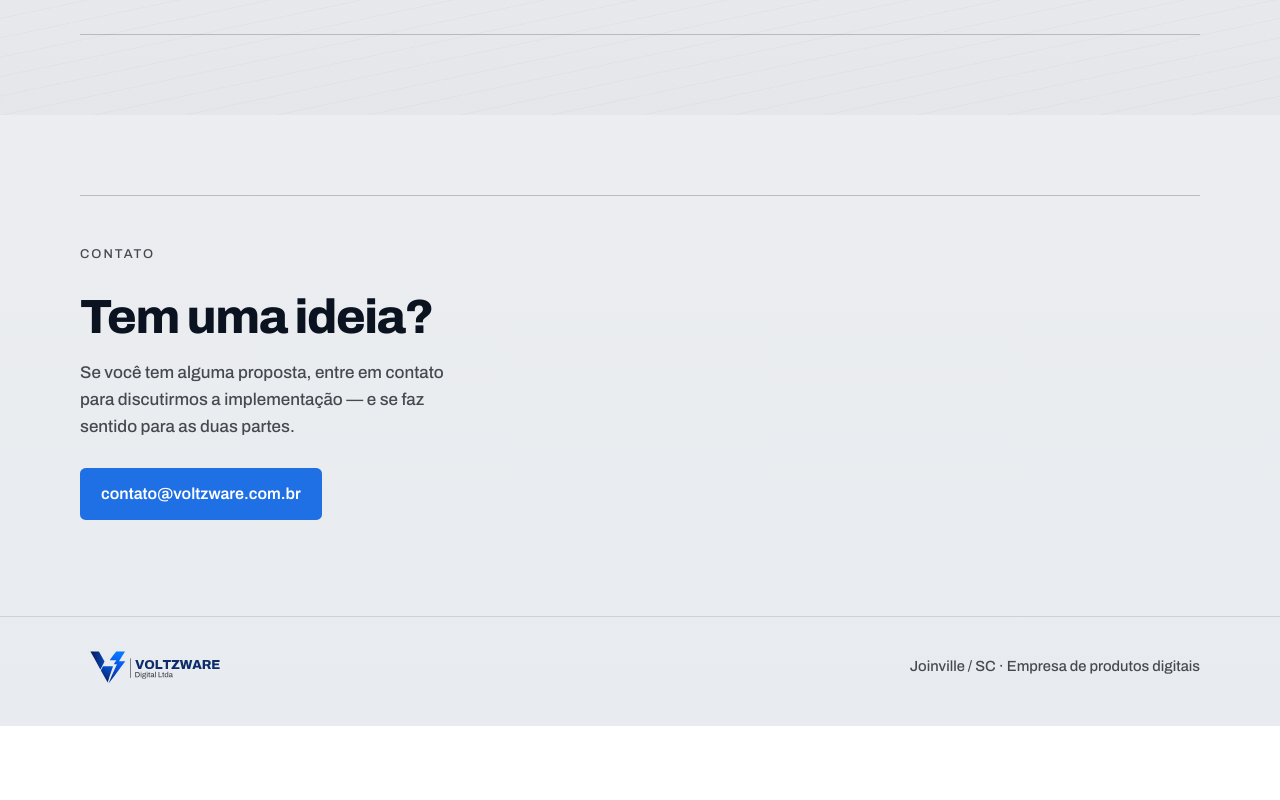
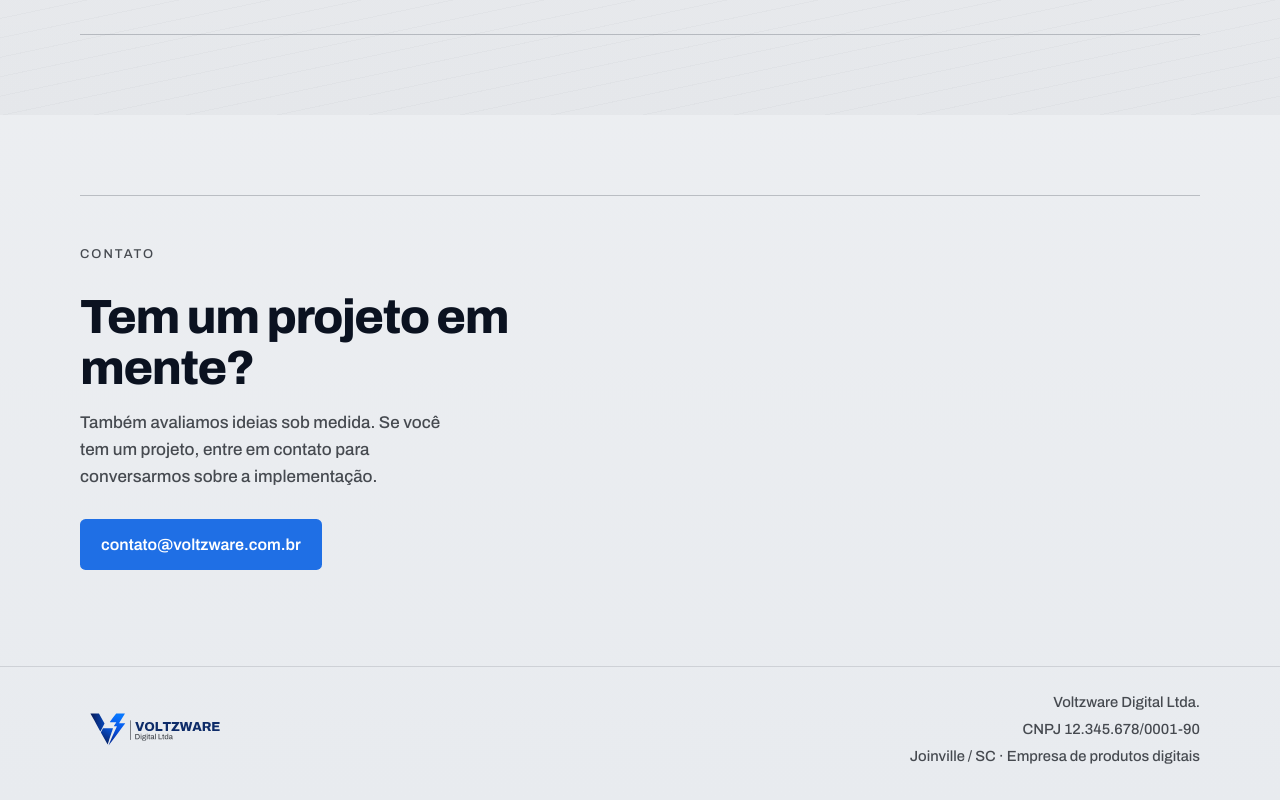
Before and after one commit to rvoltz/voltzware-landing, a website: page index.html in a window 1280 px wide. Shown: the part 2071-2871 px from the top of the page. Before the commit the page ends 2797 px from the top, so only its background shows below. Drawn offline with Linux system fonts and the light colour scheme; animation ran at ten frames a second.

Commit message:
Fix Cloudflare Pages deploy output and sync latest page edits.
Co-authored-by: Cursor <cursoragent@cursor.com>

```diff
--- a/assets/styles.css
+++ b/assets/styles.css
@@ -686,6 +686,21 @@ p {
   color: var(--carvao);
   font-size: 0.92rem;
   font-weight: 500;
+  text-align: right;
+}
+
+.footer-meta p {
+  margin: 0;
+}
+
+.footer-meta p + p {
+  margin-top: 0.2rem;
+}
+
+@media (max-width: 720px) {
+  .footer-meta {
+    text-align: left;
+  }
 }
 
 .reveal {
--- a/index.html
+++ b/index.html
@@ -211,10 +211,10 @@
       <section class="section contact" id="contato">
         <div class="shell contact-panel reveal">
           <p class="eyebrow">Contato</p>
-          <h2>Tem uma ideia?</h2>
+          <h2>Tem um projeto em mente?</h2>
           <p>
-            Se você tem alguma proposta, entre em contato para discutirmos a
-            implementação — e se faz sentido para as duas partes.
+            Também avaliamos ideias sob medida. Se você tem um projeto,
+            entre em contato para conversarmos sobre a implementação.
           </p>
           <a class="btn btn-primary" href="mailto:contato@voltzware.com.br"
             >contato@voltzware.com.br</a
@@ -232,7 +232,11 @@
           width="160"
           height="57"
         />
-        <p class="footer-meta">Joinville / SC · Empresa de produtos digitais</p>
+        <div class="footer-meta">
+          <p>Voltzware Digital Ltda.</p>
+          <p>CNPJ 12.345.678/0001-90</p>
+          <p>Joinville / SC · Empresa de produtos digitais</p>
+        </div>
       </div>
     </footer>
 
--- /dev/null
+++ b/wrangler.toml
@@ -0,0 +1,3 @@
+name = "voltzware-landing"
+compatibility_date = "2025-08-11"
+pages_build_output_dir = "."
```
Also changed, not shown: package.json (added, +7 -0 lines), 1 other file.
